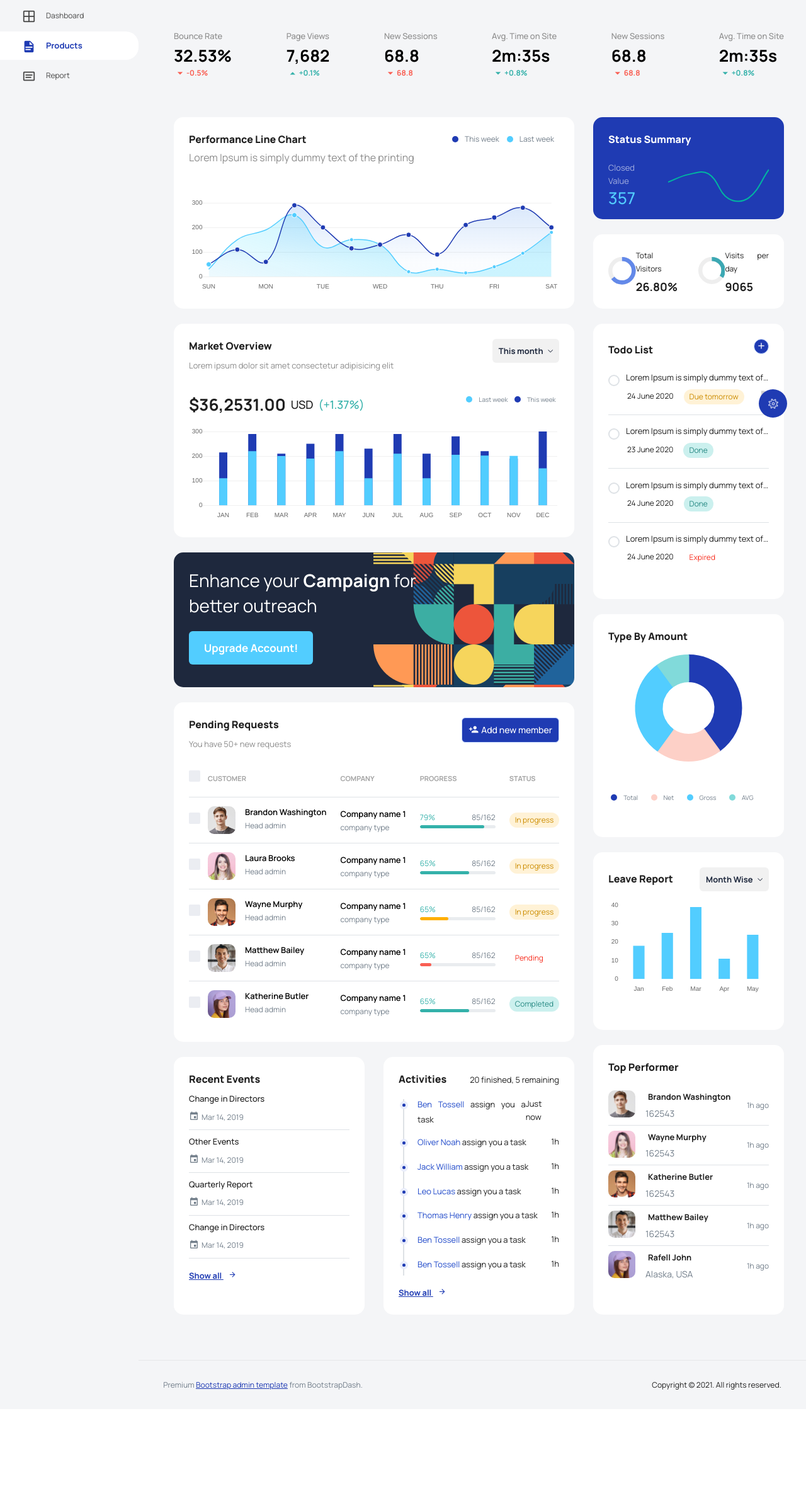
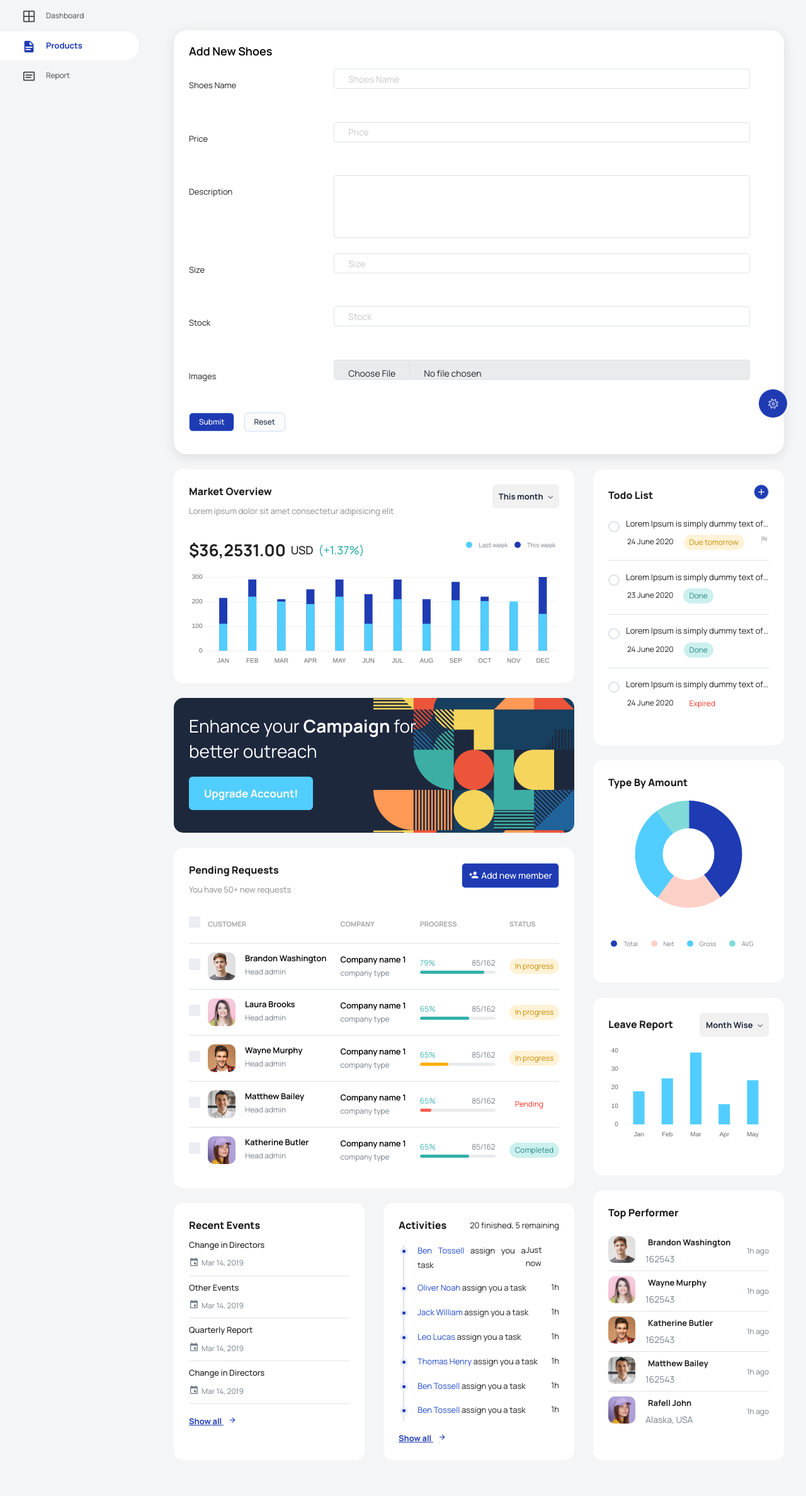
Before and after one commit to aaronlinggo/Web-Adudu-Shoes-Integrated-With-Midtrans, a PHP site: page /admin/product.php in a window 1280 px wide. Shown: the part 97-2472 px from the top of the page at 63% size. Before the commit the page ends 2304 px from the top, so only its background shows below. Run offline with PHP 8.4, Linux system fonts and the light colour scheme; some libraries are stand-ins or nearby versions.

Commit message:
Update product.php

```diff
--- a/admin/product.php
+++ b/admin/product.php
@@ -23,6 +23,7 @@
   <!-- endinject -->
   <link rel="shortcut icon" href="images/favicon.png" />
 </head>
+
 <body>
   <div class="container-scroller">
     <!-- partial:partials/_navbar.html -->
@@ -113,8 +114,12 @@
         <div id="theme-settings" class="settings-panel">
           <i class="settings-close ti-close"></i>
           <p class="settings-heading">SIDEBAR SKINS</p>
-          <div class="sidebar-bg-options selected" id="sidebar-light-theme"><div class="img-ss rounded-circle bg-light border me-3"></div>Light</div>
-          <div class="sidebar-bg-options" id="sidebar-dark-theme"><div class="img-ss rounded-circle bg-dark border me-3"></div>Dark</div>
+          <div class="sidebar-bg-options selected" id="sidebar-light-theme">
+            <div class="img-ss rounded-circle bg-light border me-3"></div>Light
+          </div>
+          <div class="sidebar-bg-options" id="sidebar-dark-theme">
+            <div class="img-ss rounded-circle bg-dark border me-3"></div>Dark
+          </div>
           <p class="settings-heading mt-2">HEADER SKINS</p>
           <div class="color-tiles mx-0 px-4">
             <div class="tiles success"></div>
@@ -309,111 +314,52 @@
                 <div class="tab-content tab-content-basic">
                   <div class="tab-pane fade show active" id="overview" role="tabpanel" aria-labelledby="overview">
                     <div class="row">
-                      <div class="col-sm-12">
-                        <div class="statistics-details d-flex align-items-center justify-content-between">
-                          <div>
-                            <p class="statistics-title">Bounce Rate</p>
-                            <h3 class="rate-percentage">32.53%</h3>
-                            <p class="text-danger d-flex"><i class="mdi mdi-menu-down"></i><span>-0.5%</span></p>
+                      <div class="col-12 grid-margin">
+                        <div class="card">
+                          <div class="card-body">
+                            <h4 class="card-title">Add New Shoes</h4>
+                            <form class="form-sample">
+                              <div class="row">
+                                <div class="form-group row">
+                                  <label for="exampleInputUsername2" class="col-sm-3 col-form-label">Shoes Name</label>
+                                  <div class="col-sm-9">
+                                    <input type="text" class="form-control" id="exampleInputUsername2" placeholder="Shoes Name">
                                   </div>
-                          <div>
-                            <p class="statistics-title">Page Views</p>
-                            <h3 class="rate-percentage">7,682</h3>
-                            <p class="text-success d-flex"><i class="mdi mdi-menu-up"></i><span>+0.1%</span></p>
                                 </div>
-                          <div>
-                            <p class="statistics-title">New Sessions</p>
-                            <h3 class="rate-percentage">68.8</h3>
-                            <p class="text-danger d-flex"><i class="mdi mdi-menu-down"></i><span>68.8</span></p>
+                                <div class="form-group row">
+                                  <label for="exampleInputUsername2" class="col-sm-3 col-form-label">Price</label>
+                                  <div class="col-sm-9">
+                                    <input type="number" class="form-control" id="exampleInputUsername2" placeholder="Price">
                                   </div>
-                          <div class="d-none d-md-block">
-                            <p class="statistics-title">Avg. Time on Site</p>
-                            <h3 class="rate-percentage">2m:35s</h3>
-                            <p class="text-success d-flex"><i class="mdi mdi-menu-down"></i><span>+0.8%</span></p>
                                 </div>
-                          <div class="d-none d-md-block">
-                            <p class="statistics-title">New Sessions</p>
-                            <h3 class="rate-percentage">68.8</h3>
-                            <p class="text-danger d-flex"><i class="mdi mdi-menu-down"></i><span>68.8</span></p>
+                                <div class="form-group row">
+                                  <label for="exampleInputUsername2" class="col-sm-3 col-form-label">Description</label>
+                                  <div class="col-sm-9">
+                                    <textarea class="form-control" id="exampleInputUsername2" style="height: 100px;"></textarea>
                                   </div>
-                          <div class="d-none d-md-block">
-                            <p class="statistics-title">Avg. Time on Site</p>
-                            <h3 class="rate-percentage">2m:35s</h3>
-                            <p class="text-success d-flex"><i class="mdi mdi-menu-down"></i><span>+0.8%</span></p>
+                                </div>
+                                <div class="form-group row">
+                                  <label for="exampleInputUsername2" class="col-sm-3 col-form-label">Size</label>
+                                  <div class="col-sm-9">
+                                    <input type="number" class="form-control" id="exampleInputUsername2" placeholder="Size">
+                                  </div>
+                                </div>
+                                <div class="form-group row">
+                                  <label for="exampleInputUsername2" class="col-sm-3 col-form-label">Stock</label>
+                                  <div class="col-sm-9">
+                                    <input type="number" class="form-control" id="exampleInputUsername2" placeholder="Stock">
+                                  </div>
+                                </div>
+                                <div class="form-group row">
+                                  <label for="exampleInputUsername2" class="col-sm-3 col-form-label">Images</label>
+                                  <div class="col-sm-9">
+                                    <input type="file" class="form-control" id="exampleInputUsername2">
                                   </div>
                                 </div>
                               </div>
-                    </div>
-                    <div class="row">
-                      <div class="col-lg-8 d-flex flex-column">
-                        <div class="row flex-grow">
-                          <div class="col-12 col-lg-4 col-lg-12 grid-margin stretch-card">
-                            <div class="card card-rounded">
-                              <div class="card-body">
-                                <div class="d-sm-flex justify-content-between align-items-start">
-                                  <div>
-                                   <h4 class="card-title card-title-dash">Performance Line Chart</h4>
-                                   <h5 class="card-subtitle card-subtitle-dash">Lorem Ipsum is simply dummy text of the printing</h5>
-                                  </div>
-                                  <div id="performance-line-legend"></div>
-                                </div>
-                                <div class="chartjs-wrapper mt-5">
-                                  <canvas id="performaneLine"></canvas>
-                                </div>
-                              </div>
-                            </div>
-                          </div>
-                        </div>
-                      </div>
-                      <div class="col-lg-4 d-flex flex-column">
-                        <div class="row flex-grow">
-                          <div class="col-md-6 col-lg-12 grid-margin stretch-card">
-                            <div class="card bg-primary card-rounded">
-                              <div class="card-body pb-0">
-                                <h4 class="card-title card-title-dash text-white mb-4">Status Summary</h4>
-                                <div class="row">
-                                  <div class="col-sm-4">
-                                    <p class="status-summary-ight-white mb-1">Closed Value</p>
-                                    <h2 class="text-info">357</h2>
-                                  </div>
-                                  <div class="col-sm-8">
-                                    <div class="status-summary-chart-wrapper pb-4">
-                                      <canvas id="status-summary"></canvas>
-                                    </div>
-                                  </div>
-                                </div>
-                              </div>
-                            </div>
-                          </div>
-                          <div class="col-md-6 col-lg-12 grid-margin stretch-card">
-                            <div class="card card-rounded">
-                              <div class="card-body">
-                                <div class="row">
-                                  <div class="col-sm-6">
-                                    <div class="d-flex justify-content-between align-items-center mb-2 mb-sm-0">
-                                      <div class="circle-progress-width">
-                                        <div id="totalVisitors" class="progressbar-js-circle pr-2"></div>
-                                      </div>
-                                      <div>
-                                        <p class="text-small mb-2">Total Visitors</p>
-                                        <h4 class="mb-0 fw-bold">26.80%</h4>
-                                      </div>
-                                    </div>
-                                  </div>
-                                  <div class="col-sm-6">
-                                    <div class="d-flex justify-content-between align-items-center">
-                                      <div class="circle-progress-width">
-                                        <div id="visitperday" class="progressbar-js-circle pr-2"></div>
-                                      </div>
-                                      <div>
-                                        <p class="text-small mb-2">Visits per day</p>
-                                        <h4 class="mb-0 fw-bold">9065</h4>
-                                      </div>
-                                    </div>
-                                  </div>
-                                </div>
-                              </div>
-                            </div>
+                              <button class="btn btn-primary" style="color: white;">Submit</button>
+                              <button class="btn btn-light">Reset</button>
+                            </form>
                           </div>
                         </div>
                       </div>
@@ -444,8 +390,14 @@
                                   </div>
                                 </div>
                                 <div class="d-sm-flex align-items-center mt-1 justify-content-between">
-                                  <div class="d-sm-flex align-items-center mt-4 justify-content-between"><h2 class="me-2 fw-bold">$36,2531.00</h2><h4 class="me-2">USD</h4><h4 class="text-success">(+1.37%)</h4></div>
-                                  <div class="me-3"><div id="marketing-overview-legend"></div></div>
+                                  <div class="d-sm-flex align-items-center mt-4 justify-content-between">
+                                    <h2 class="me-2 fw-bold">$36,2531.00</h2>
+                                    <h4 class="me-2">USD</h4>
+                                    <h4 class="text-success">(+1.37%)</h4>
+                                  </div>
+                                  <div class="me-3">
+                                    <div id="marketing-overview-legend"></div>
+                                  </div>
                                 </div>
                                 <div class="chartjs-bar-wrapper mt-3">
                                   <canvas id="marketingOverview"></canvas>
@@ -529,7 +481,9 @@
                                             </div>
                                           </div>
                                         </td>
-                                        <td><div class="badge badge-opacity-warning">In progress</div></td>
+                                        <td>
+                                          <div class="badge badge-opacity-warning">In progress</div>
+                                        </td>
                                       </tr>
                                       <tr>
                                         <td>
@@ -562,7 +516,9 @@
                                             </div>
                                           </div>
                                         </td>
-                                        <td><div class="badge badge-opacity-warning">In progress</div></td>
+                                        <td>
+                                          <div class="badge badge-opacity-warning">In progress</div>
+                                        </td>
                                       </tr>
                                       <tr>
                                         <td>
@@ -595,7 +551,9 @@
                                             </div>
                                           </div>
                                         </td>
-                                        <td><div class="badge badge-opacity-warning">In progress</div></td>
+                                        <td>
+                                          <div class="badge badge-opacity-warning">In progress</div>
+                                        </td>
                                       </tr>
                                       <tr>
                                         <td>
@@ -628,7 +586,9 @@
                                             </div>
                                           </div>
                                         </td>
-                                        <td><div class="badge badge-opacity-danger">Pending</div></td>
+                                        <td>
+                                          <div class="badge badge-opacity-danger">Pending</div>
+                                        </td>
                                       </tr>
                                       <tr>
                                         <td>
@@ -661,7 +621,9 @@
                                             </div>
                                           </div>
                                         </td>
-                                        <td><div class="badge badge-opacity-success">Completed</div></td>
+                                        <td>
+                                          <div class="badge badge-opacity-success">Completed</div>
+                                        </td>
                                       </tr>
                                     </tbody>
                                   </table>
```
Lines whose indentation alone changed are shown as unchanged.
